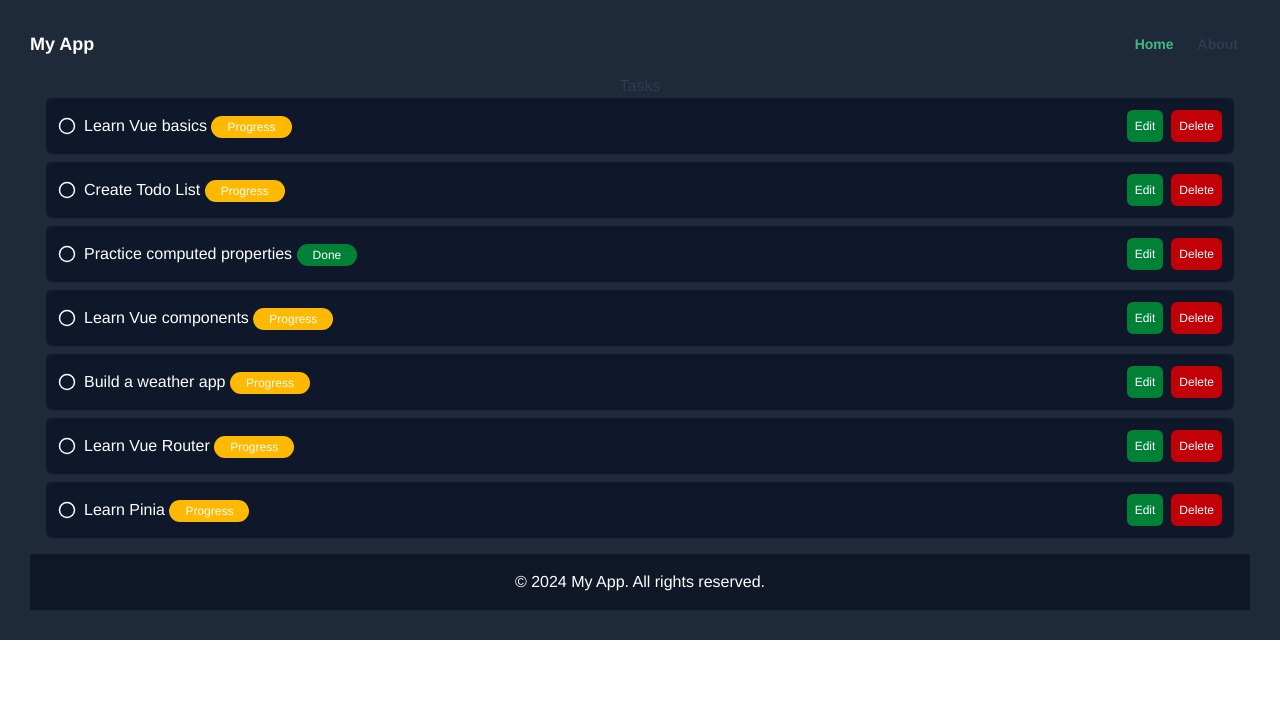
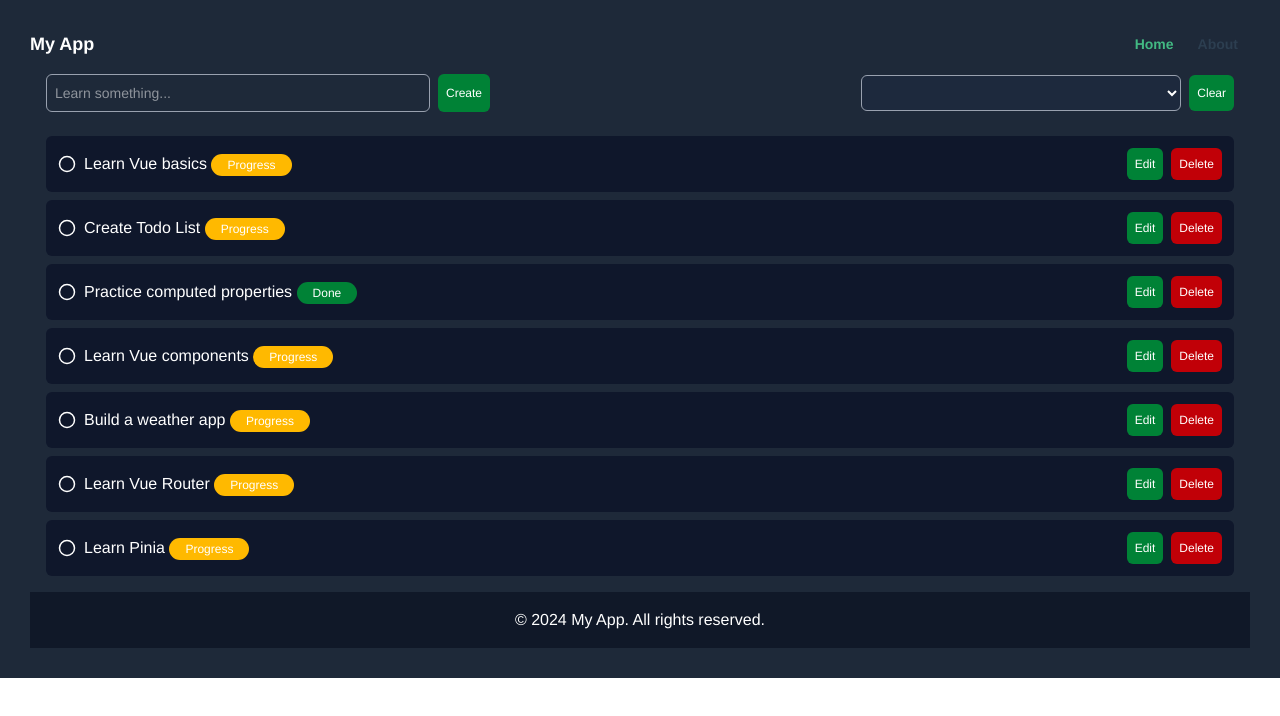
Before and after one commit to Isaia-mhd/todo-app-vuejs, a Vue app: page / in a window 1280 px wide. Shown: the top 716 px of the page. Built offline with nearby package versions, Linux system fonts and the light colour scheme.

Commit message:
feat: setup the basic filter of task

```diff
--- a/src/App.vue
+++ b/src/App.vue
@@ -20,8 +20,6 @@ export default {
   font-family: Avenir, Helvetica, Arial, sans-serif;
   -webkit-font-smoothing: antialiased;
   -moz-osx-font-smoothing: grayscale;
-  text-align: center;
-  color: #2c3e50;
 }
 
 nav {
--- a/src/views/HomeView.vue
+++ b/src/views/HomeView.vue
@@ -1,7 +1,19 @@
 <template>
   <div class="home">
-    <h2>Tasks</h2>
-    <TaskList :tasks="tasks" />
+    <div class="flex justify-between items-center gap-2 mb-6">
+      <form @submit.prevent="create" class="flex gap-2">
+        <input class="w-sm text-white text-sm p-2 rounded-md border border-gray-400" type="text" placeholder="Learn something...">
+        <button class="p-2 text-xs text-white bg-green-700 rounded-md cursor-pointer">Create</button>
+      </form>
+      <form class="flex gap-2">
+        <select v-model="type" class="w-xs text-white bg-slate-800 text-sm p-2 rounded-md border border-gray-400">
+          <option value="completed">Completed</option>
+          <option value="progress">In progress</option>
+        </select>
+        <button @click="clear" class="p-2 text-xs text-white bg-green-700 rounded-md cursor-pointer">Clear</button>
+      </form>
+    </div>
+    <TaskList :tasks="filters"/>
 
   </div>
 </template>
@@ -67,7 +79,29 @@ export default {
           priority: "medium",
         },
       ],
+      type: null
+    }
+  },
+  methods: {
+    clear()
+    {
+      this.type = null
+    }
+  },
+  computed: {
+    filters()
+    {
+      if(this.type && this.type == 'completed')
+      {
+         return this.tasks.filter((task) => task.completed)
+      } else if(this.type && this.type == 'progress')
+      {
+        return this.tasks.filter((task) => !task.completed)
+      } else {
+        return this.tasks
+      }
     }
   }
+
 }
 </script>
```
